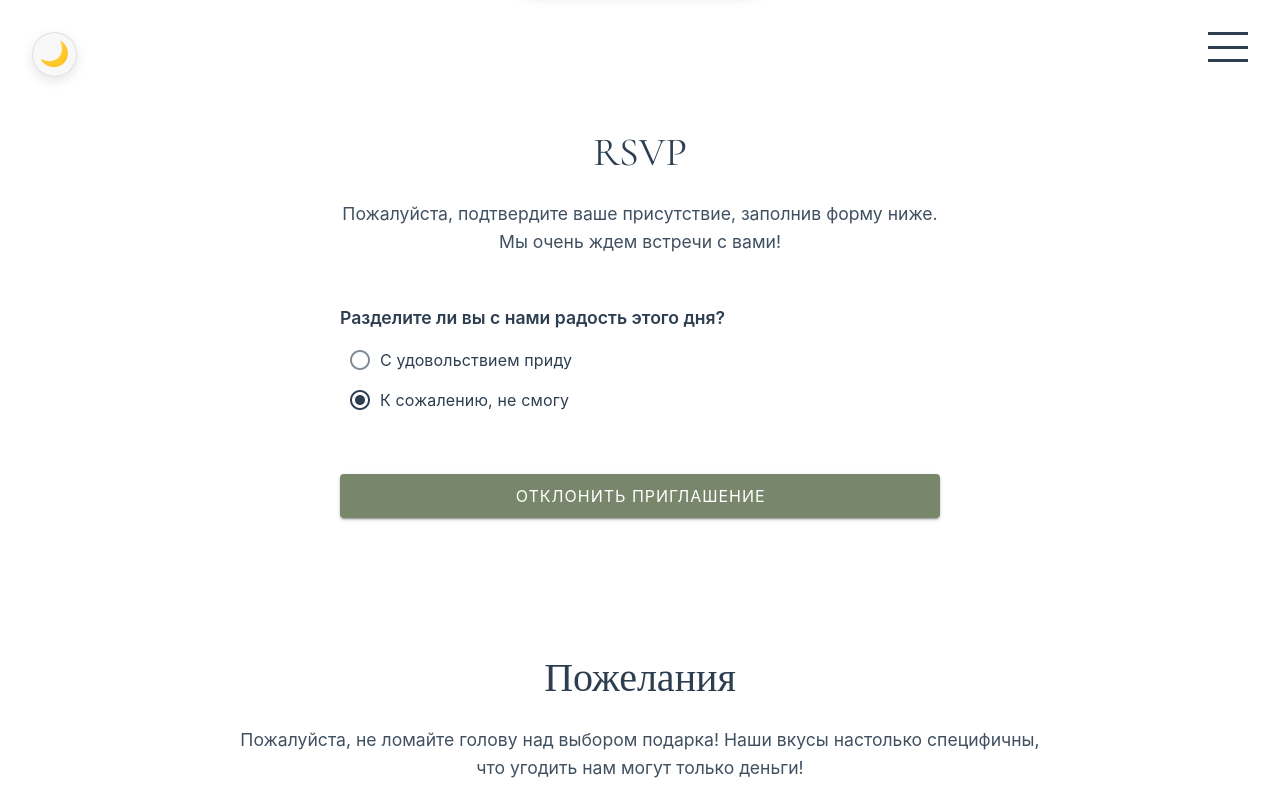
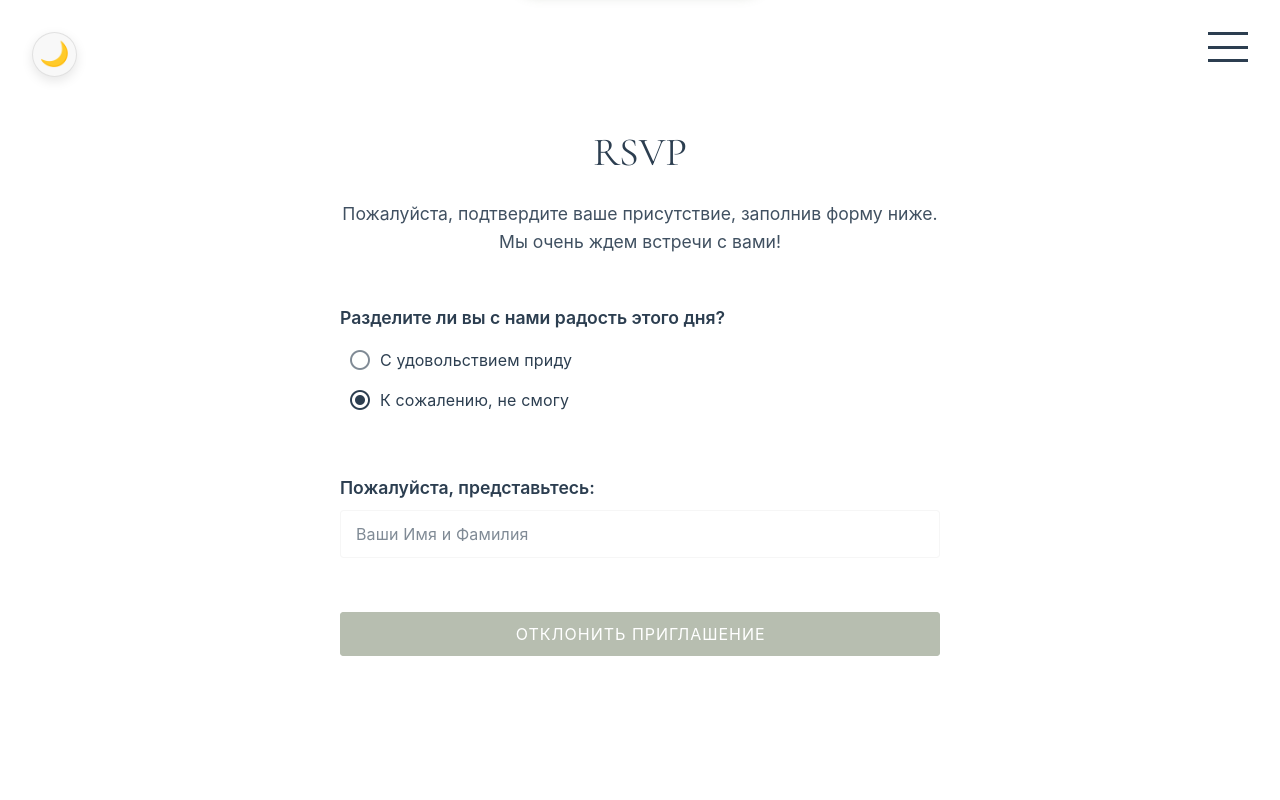
Before and after one commit to KlevcevichAV/wedding-website, a Vue app: page / in a window 1280 px wide. Both pictures are taken after a click on the label "К сожалению, не смогу". Shown: the part 5172-5972 px from the top of the page. Built offline with nearby package versions, Linux system fonts and the light colour scheme.

Commit message:
Add field for decliner's name in RSVP form

```diff
--- a/src/components/RSVPForm.vue
+++ b/src/components/RSVPForm.vue
@@ -15,10 +15,24 @@
             :rules="[rules.required]"
             required
             class="mt-2"
+            @update:model-value="onStatusChange"
           >
             <v-radio label="С удовольствием приду" value="yes"></v-radio>
             <v-radio label="К сожалению, не смогу" value="no"></v-radio>
           </v-radio-group>
+        </div>
+
+        <!-- Declining Guest Name -->
+        <div v-if="form.status === 'no'" class="form-section">
+          <p class="question-text">Пожалуйста, представьтесь:</p>
+          <v-text-field
+            v-model="form.declinerName"
+            label="Ваши Имя и Фамилия"
+            :rules="[rules.required]"
+            variant="outlined"
+            density="comfortable"
+            class="mt-2"
+          ></v-text-field>
         </div>
 
         <template v-if="form.status === 'yes'">
@@ -150,6 +164,7 @@ const alcoholOptions = [
 const form = reactive({
   status: 'yes',
   guests: [''],
+  declinerName: '',
   favoriteSong: '',
   wishes: '',
   alcohol: [],
@@ -159,6 +174,14 @@ const form = reactive({
 const rules = {
   required: v => !!v || 'Это поле обязательно',
   requiredSelection: v => (v && v.length > 0) || 'Пожалуйста, выберите хотя бы один вариант'
+}
+
+const onStatusChange = () => {
+  if (form.status === 'no') {
+    form.guests = ['']
+  } else {
+    form.declinerName = ''
+  }
 }
 
 const addGuest = () => {
@@ -183,7 +206,7 @@ const submitForm = async () => {
 
   if (form.status === 'no') {
     message += `📍 **Статус:** ❌ К сожалению, не смогу\n`
-    message += `👤 **От:** ${form.guests[0] || 'Неизвестно'}\n`
+    message += `👤 **От:** ${form.declinerName || 'Неизвестно'}\n`
   } else {
     message += `📍 **Статус:** ✅ С удовольствием приду\n`
     message += `👥 **Гости:**\n${form.guests.filter(g => g).map(g => `  • ${g}`).join('\n')}\n`
@@ -232,6 +255,7 @@ const submitForm = async () => {
 const resetForm = () => {
   form.status = 'yes'
   form.guests = ['']
+  form.declinerName = ''
   form.favoriteSong = ''
   form.wishes = ''
   form.alcohol = []
```
